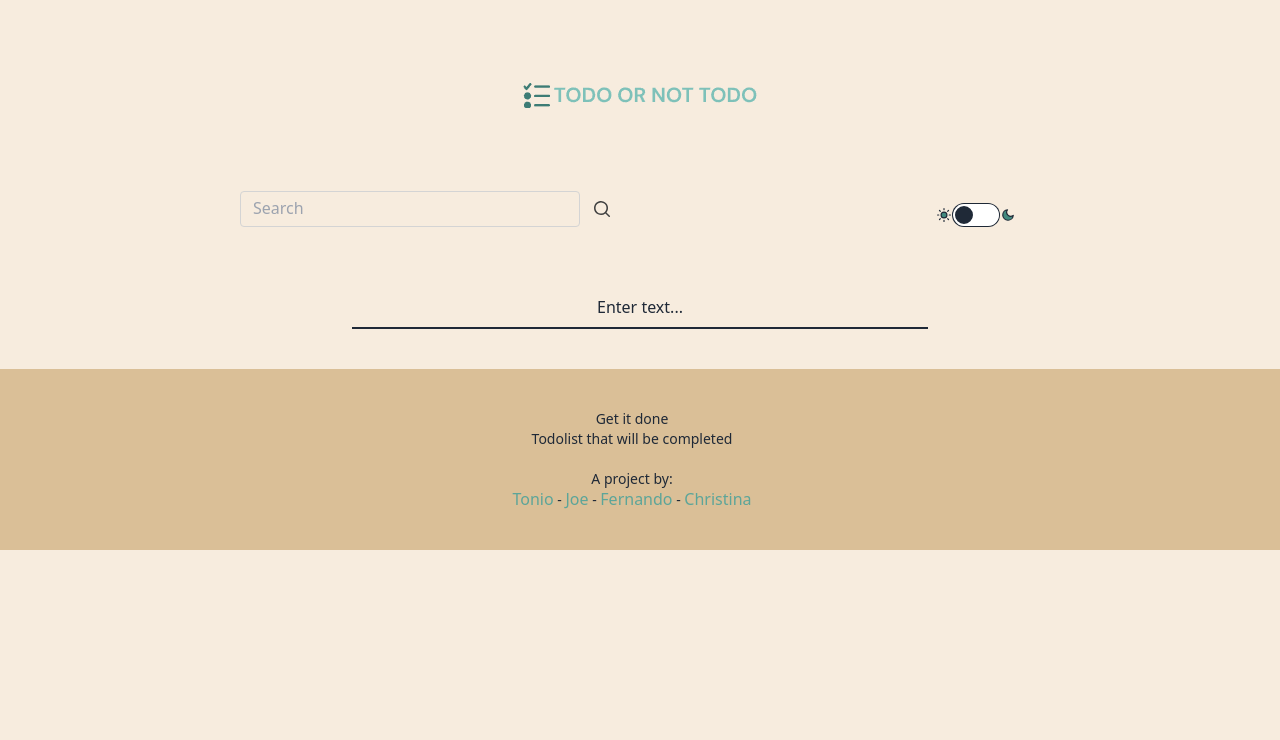
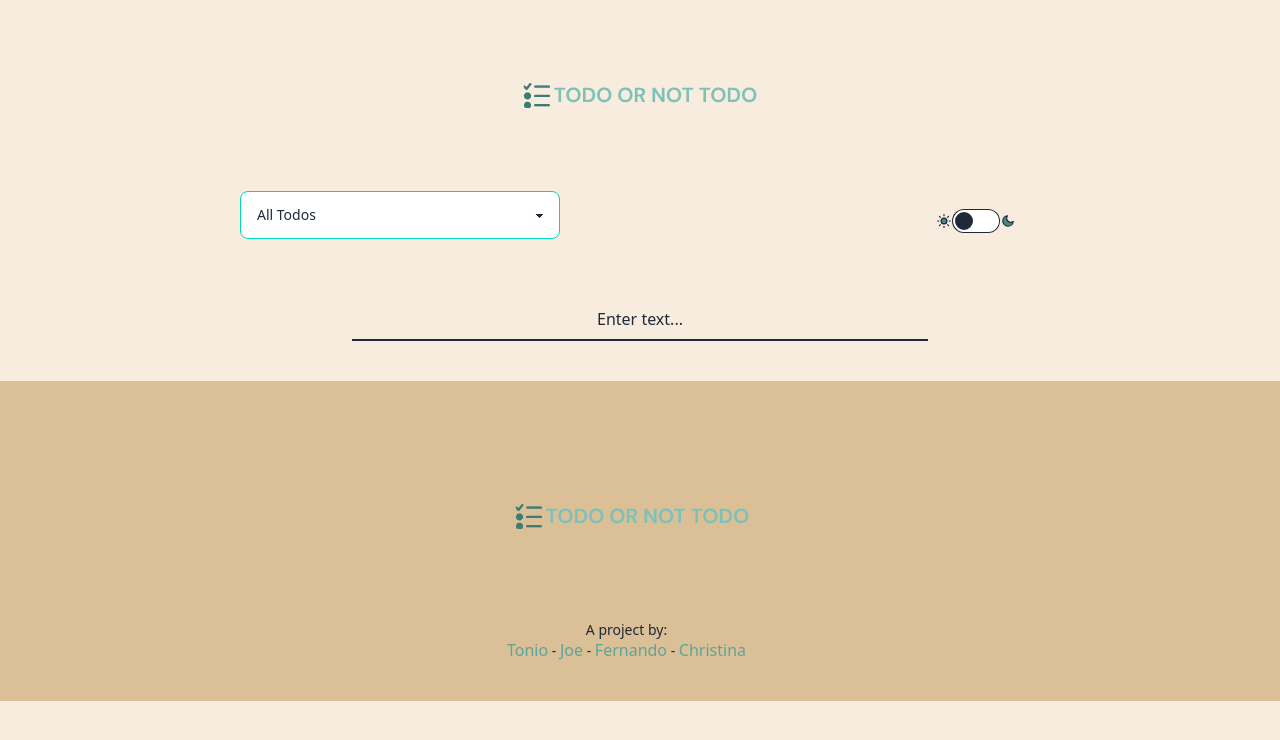
Before and after one commit to Bepixeled/todo-react, a React (Vite) app: page / in a window 1280 px wide. Shown: the top 740 px of the page. Built offline with nearby package versions, Linux system fonts and the light colour scheme.

Commit message:
filter component, footer angepasst

```diff
--- /dev/null
+++ b/src/components/Filter.jsx
@@ -0,0 +1,51 @@
+import React, { useState } from 'react';
+import Listitem from './Listitem';
+import TodoList from './TodoList';
+import todos from './TodoList';
+import TodoContainer from '../App';
+
+
+
+const FilterItems = () => {
+
+    const Todotofilter = Object.values(todos);
+
+    const [filter, setFilter] = useState('all');
+
+    const handleFilterChange = (event) => {
+        setFilter(event.target.value);
+    };
+
+    const filteredTodoItems = Todotofilter.filter((todos) => {
+        switch (filter) {
+            case 'completed':
+                setFilteredTodos(todos.filter(todo => todo.isDone === true));
+                break;
+            case 'uncompleted':
+                setFilteredTodos(todos.filter(todo => todo.completed === false));
+                break;
+            default:
+                setFilteredTodos(todos)
+                break;
+
+        };
+    })
+    return (
+        <div className="mb-3 xl:w-96">
+            <div className="relative mb-4 flex w-full  items-stretch">
+                <select className="select select-accent w-full max-w-xs" value={filter} onChange={handleFilterChange}>
+                    <option value="all">All Todos</option>
+                    <option value="completed">Completed Todos</option>
+                    <option value="uncompleted">Uncompleted Todos</option>
+                </select>
+            </div>
+            <div className="w-full h-auto"><ul>
+
+            </ul>
+            </div>
+        </div>
+    );
+
+}
+
+export default FilterItems;
--- a/src/components/Footer.jsx
+++ b/src/components/Footer.jsx
@@ -6,7 +6,9 @@ const Footer = () => {
             <footer className="footer p-10 bg-light-secondary-300 dark:bg-dark-primary-700 text-black dark:text-neutral-200 w-full justify-center items-baseline px-24">
                 <aside>
 
-                    <p>Get it done<br />Todolist that will be completed<br /><br />A project by:<br /><a href="https://github.com/thoiar" target="_blank" className="text-light-accent1-400 font-medium hover:uppercase">Tonio</a> - <a href="https://github.com/workingj" target="_blank" className="text-light-accent1-400 font-medium hover:uppercase">Joe</a> - <a href="https://github.com/Fern2023" target="_blank" className="text-light-accent1-400 font-medium hover:uppercase">Fernando</a> - <a href="https://github.com/Bepixeled" target="_blank" className="text-light-accent1-400 font-medium hover:uppercase">Christina</a></p>
+                    <div className="flex justify-center">
+                        <img src="src/todo-or-not-todo.png" alt="Todo Or Not Todo" />
+                    </div><p>A project by:<br /><a href="https://github.com/thoiar" target="_blank" className="text-light-accent1-400 font-medium hover:uppercase">Tonio</a> - <a href="https://github.com/workingj" target="_blank" className="text-light-accent1-400 font-medium hover:uppercase">Joe</a> - <a href="https://github.com/Fern2023" target="_blank" className="text-light-accent1-400 font-medium hover:uppercase">Fernando</a> - <a href="https://github.com/Bepixeled" target="_blank" className="text-light-accent1-400 font-medium hover:uppercase">Christina</a></p>
                 </aside>
                 <nav>
 
--- a/src/components/TodoContainer.jsx
+++ b/src/components/TodoContainer.jsx
@@ -3,6 +3,7 @@ import TodoList from "./TodoList";
 import Search from "./Search";
 import DarkLight from "./Toggle";
 import Footer from "./Footer";
+import FilterItems from "./Filter";
 import { useState, useEffect } from "react";
 
 const TodoContainer = () => {
@@ -49,7 +50,7 @@ const TodoContainer = () => {
         <img src="src/todo-or-not-todo.png" alt="Todo Or Not Todo" />
       </div>
       <div className="flex flex-col-reverse items-center md:flex-row md:justify-around max-w-[1280px] px-24 mx-auto">
-        <Search todoItems={todoItems} />
+        <FilterItems todoItems={todoItems} />
         <DarkLight />
       </div>
       <div className="flex justify-center">
```
